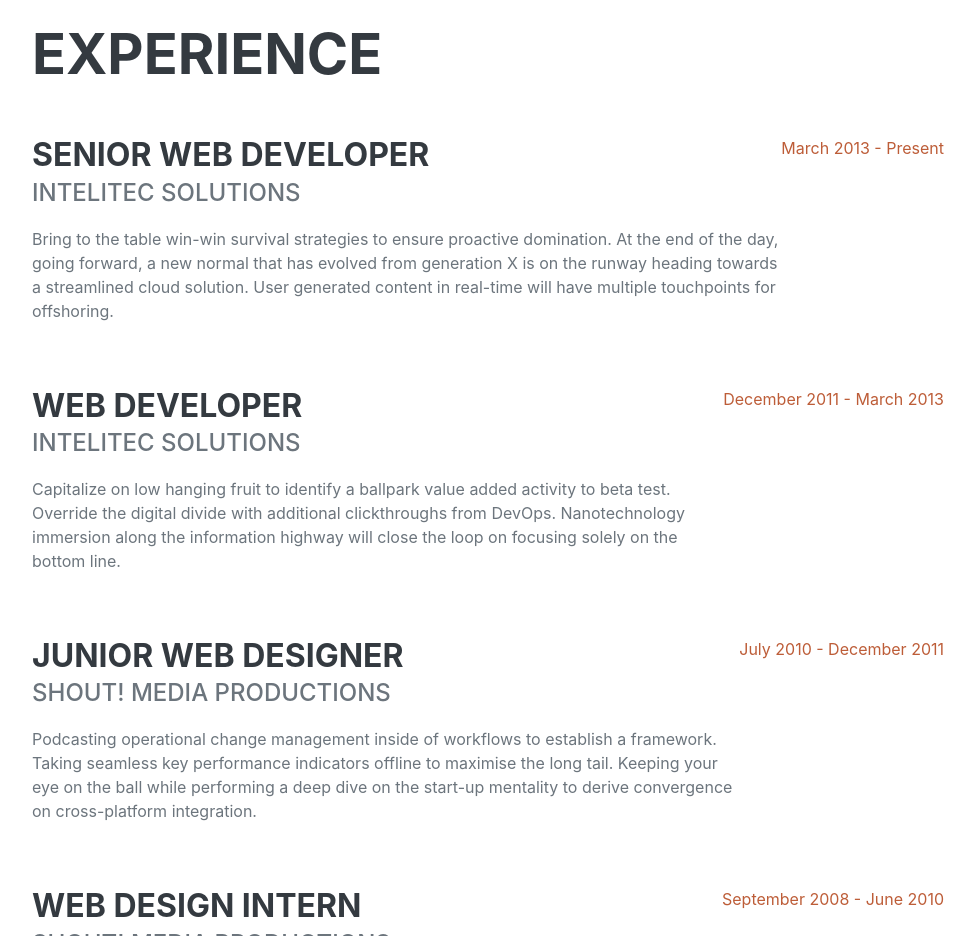
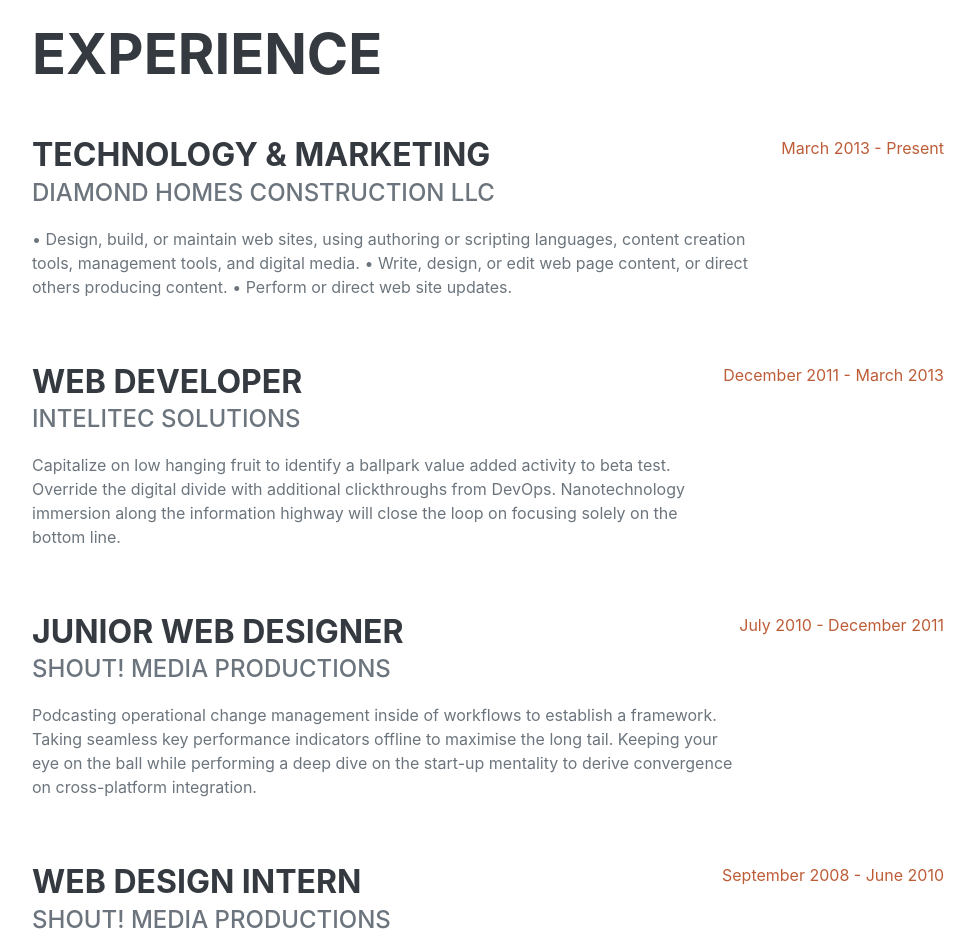
Before and after one commit to JonathanSanchezUNT/BootStrap, a plain HTML site: page index.html in a window 1280 px wide. Shown: the part 860-1796 px from the top of the page, without its empty margins (288-1263 px from the left). Drawn offline with nearby package versions, Linux system fonts and the light colour scheme; a web font is replaced by a local one.

Commit message:
Update index.html

```diff
--- a/index.html
+++ b/index.html
@@ -63,9 +63,11 @@
                     <h2 class="mb-5">Experience</h2>
                     <div class="d-flex flex-column flex-md-row justify-content-between mb-5">
                         <div class="flex-grow-1">
-                            <h3 class="mb-0">Senior Web Developer</h3>
-                            <div class="subheading mb-3">Intelitec Solutions</div>
-                            <p>Bring to the table win-win survival strategies to ensure proactive domination. At the end of the day, going forward, a new normal that has evolved from generation X is on the runway heading towards a streamlined cloud solution. User generated content in real-time will have multiple touchpoints for offshoring.</p>
+                            <h3 class="mb-0">Technology & Marketing</h3>
+                            <div class="subheading mb-3">Diamond Homes Construction LLC</div>
+                            <p>• Design, build, or maintain web sites, using authoring or scripting languages, content creation tools, management tools, and digital media.
+• Write, design, or edit web page content, or direct others producing content.
+• Perform or direct web site updates.</p>
                         </div>
                         <div class="flex-shrink-0"><span class="text-primary">March 2013 - Present</span></div>
                     </div>
```
